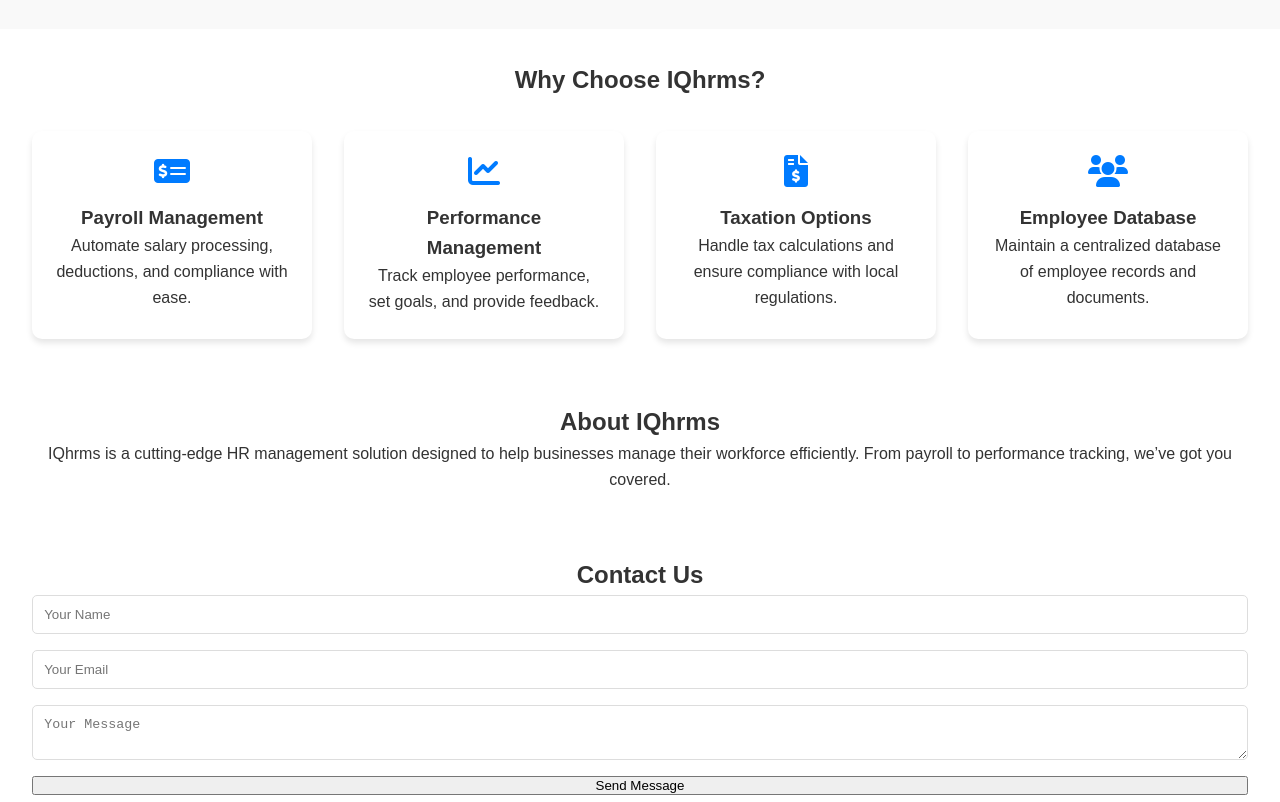
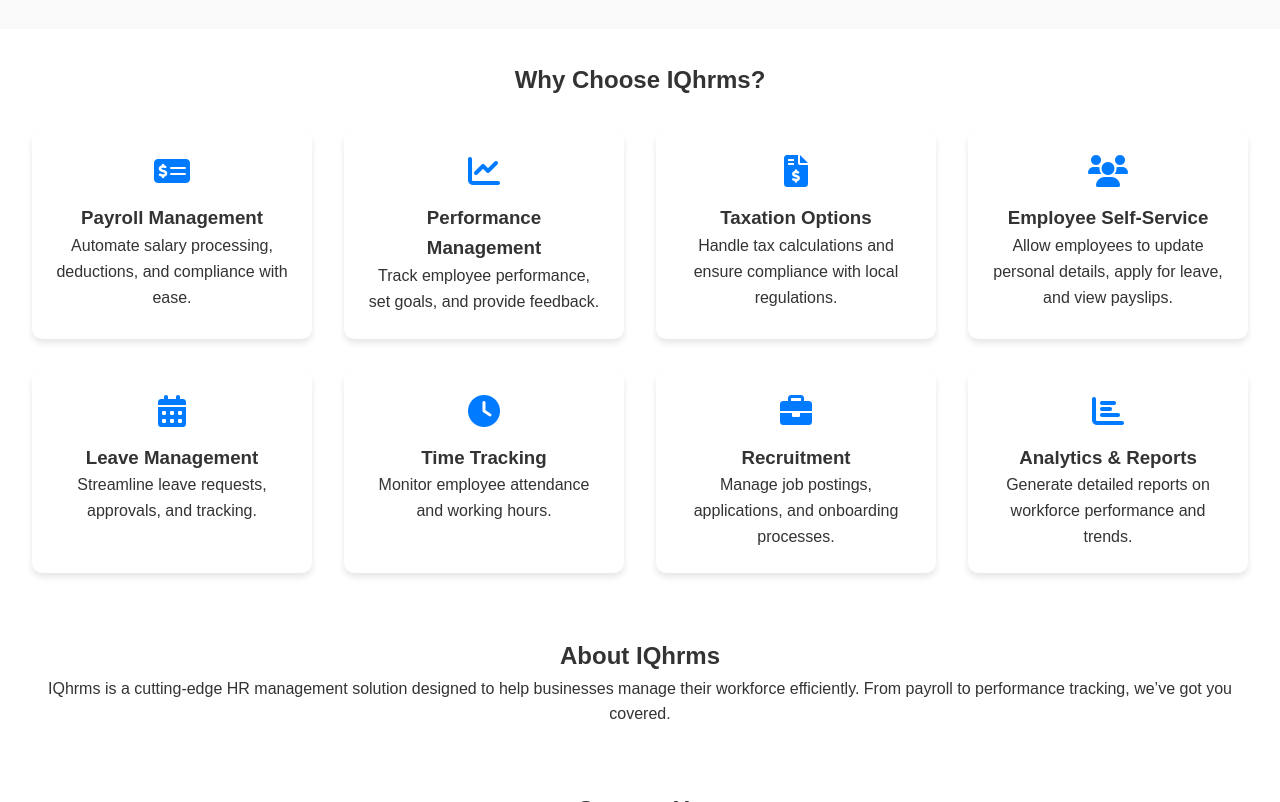
Before and after one commit to shahidbaba123321/Iqhrms, a plain HTML site: page index.html in a window 1280 px wide. Shown: the part 298-1100 px from the top of the page. Drawn offline with Linux system fonts and the light colour scheme.

Commit message:
Update index.html

```diff
--- a/index.html
+++ b/index.html
@@ -60,8 +60,28 @@
             </div>
             <div class="feature-item">
                 <i class="fas fa-users"></i>
-                <h3>Employee Database</h3>
-                <p>Maintain a centralized database of employee records and documents.</p>
+                <h3>Employee Self-Service</h3>
+                <p>Allow employees to update personal details, apply for leave, and view payslips.</p>
+            </div>
+            <div class="feature-item">
+                <i class="fas fa-calendar-alt"></i>
+                <h3>Leave Management</h3>
+                <p>Streamline leave requests, approvals, and tracking.</p>
+            </div>
+            <div class="feature-item">
+                <i class="fas fa-clock"></i>
+                <h3>Time Tracking</h3>
+                <p>Monitor employee attendance and working hours.</p>
+            </div>
+            <div class="feature-item">
+                <i class="fas fa-briefcase"></i>
+                <h3>Recruitment</h3>
+                <p>Manage job postings, applications, and onboarding processes.</p>
+            </div>
+            <div class="feature-item">
+                <i class="fas fa-chart-bar"></i>
+                <h3>Analytics & Reports</h3>
+                <p>Generate detailed reports on workforce performance and trends.</p>
             </div>
         </div>
     </section>
```
